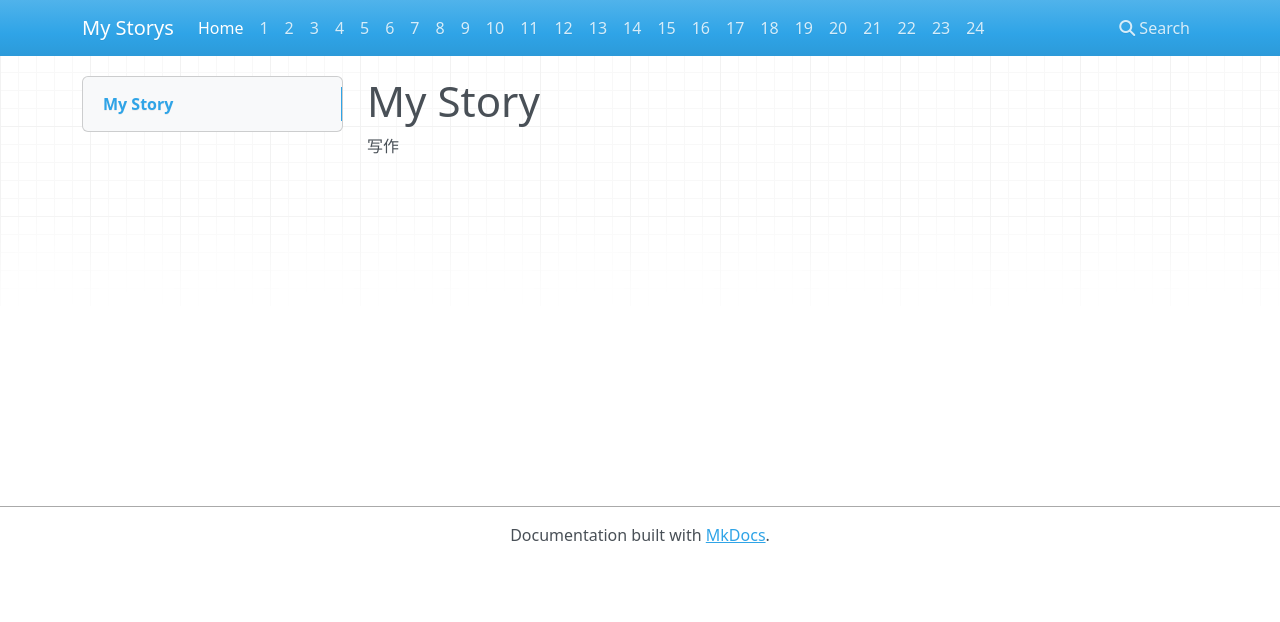
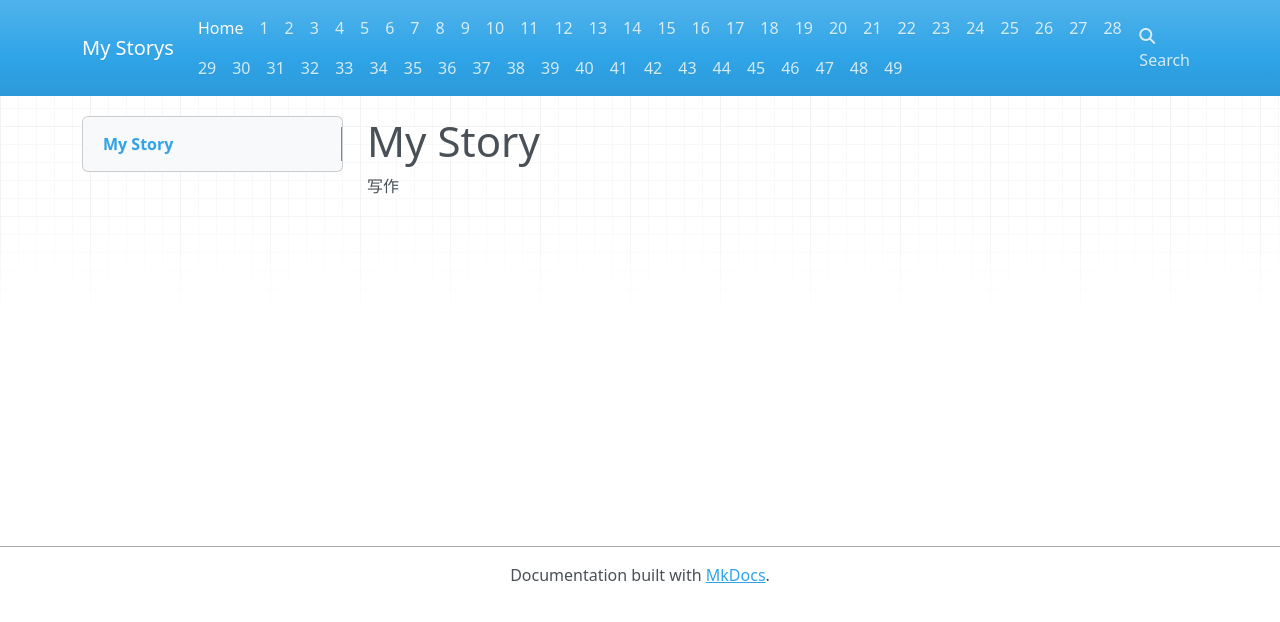
Before and after one commit to lizkca/thestory, an MkDocs documentation site: the page built from docs/index.md, in a window 1280 px wide. Shown: the top 622 px of the page. Built offline with MkDocs 1.6.1, drawn with Linux system fonts in a browser that asks for light colours; nearby versions of some CDN libraries.

Commit message:
chang frame

```diff
--- a/mkdocs.yml
+++ b/mkdocs.yml
@@ -25,3 +25,28 @@ nav:
     - 22: 22.md
     - 23: 23.md
     - 24: 24.md
+    - 25: 25.md
+    - 26: 26.md
+    - 27: 27.md
+    - 28: 28.md
+    - 29: 29.md
+    - 30: 30.md
+    - 31: 31.md
+    - 32: 32.md
+    - 33: 33.md
+    - 34: 34.md
+    - 35: 35.md
+    - 36: 36.md
+    - 37: 37.md
+    - 38: 38.md
+    - 39: 39.md
+    - 40: 40.md
+    - 41: 41.md
+    - 42: 42.md
+    - 43: 43.md
+    - 44: 44.md
+    - 45: 45.md
+    - 46: 46.md
+    - 47: 47.md
+    - 48: 48.md
+    - 49: 49.md
```
Also changed, not shown: site/index.html, site/search/search_index.json, 1 other file.
